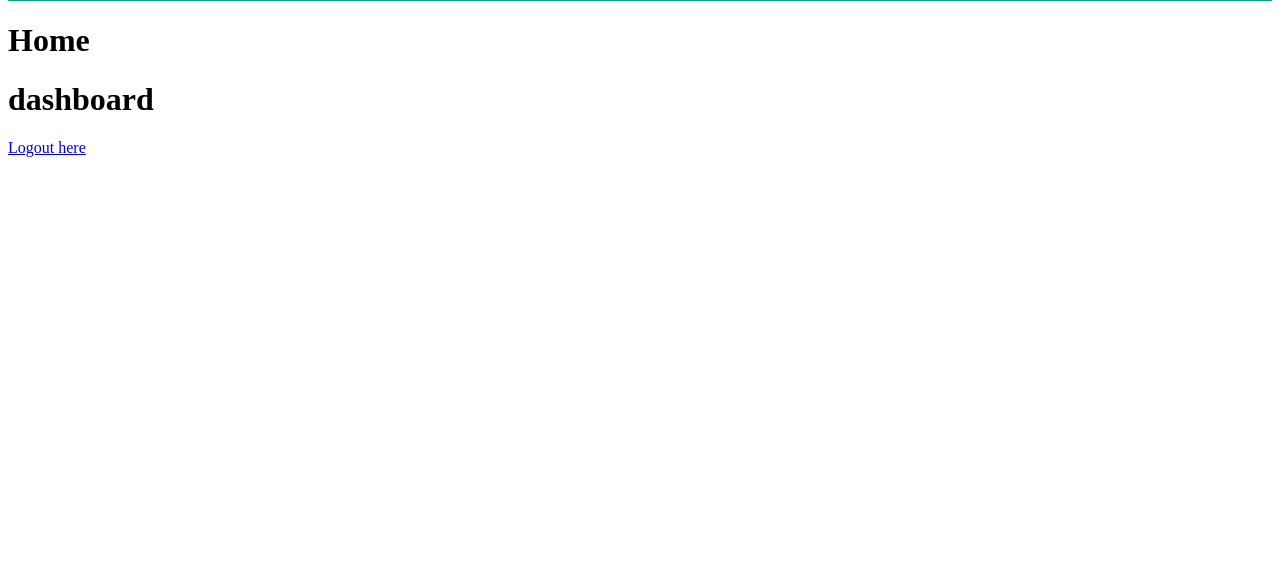
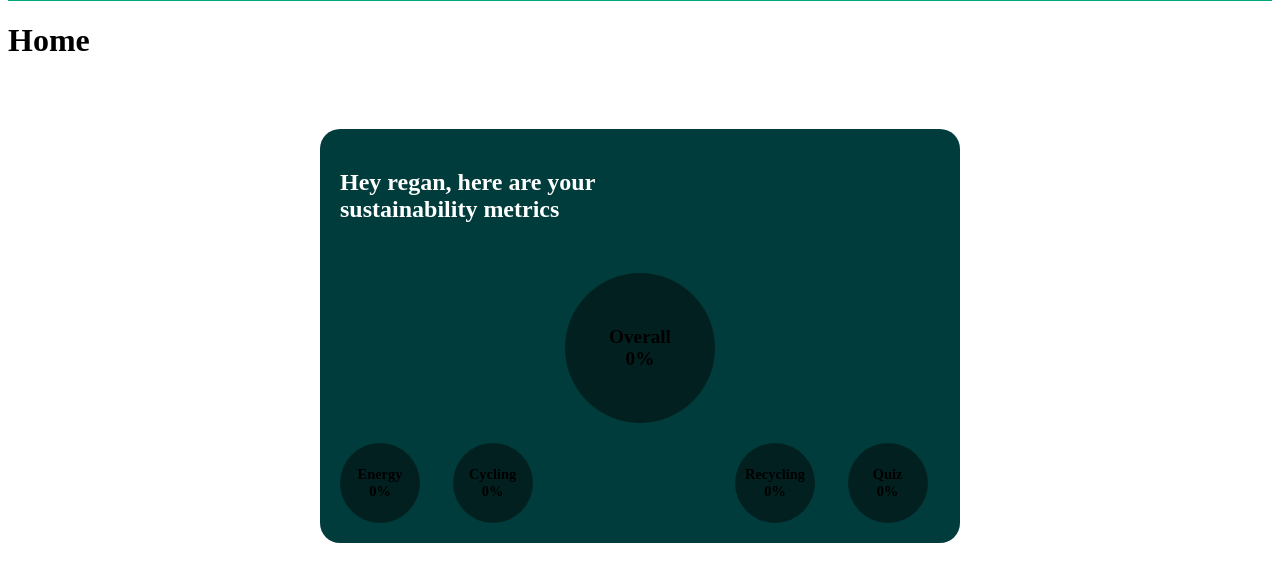
Before and after one commit to regebrot/bestGroupProject2, a Django app: page / in a window 1280 px wide. Shown: the part 139-721 px from the top of the page. Run offline with Django 5.2, Linux system fonts and the light colour scheme; a user stored in the database is signed in; data comes from the database, SQL or seed files in the repository; data that the repository does not hold is empty.

Commit message:
Update dashboard.html
Added Dashboard template

```diff
--- a/groupProjectParent/templates/dashboard.html
+++ b/groupProjectParent/templates/dashboard.html
@@ -1,11 +1,20 @@
-<!DOCTYPE html>
-<html lang="en">
-<head>
-    <meta charset="UTF-8">
-    <title>Dashboard</title>
-</head>
-<body>
-    <h1>dashboard</h1>
-    <a href="{% url 'user-logout' %}"> Logout here </a>
-</body>
-</html>
+<div class="dashboard-container">
+    <div class="dashboard-header">
+        <h2>Hey {{ user.profile.display_name|default:user.username }}, here are your sustainability metrics</h2>
+    </div>
+    <div class="gauge minigame energy" style="--percent: {{ energy_percentile|default:'0' }};">
+        <span>Energy<br>{{ energy_percentile|default:"0" }}%</span>
+    </div>
+    <div class="gauge minigame cycling" style="--percent: {{ cycling_percentile|default:'0' }};">
+        <span>Cycling<br>{{ cycling_percentile|default:"0" }}%</span>
+    </div>
+    <div class="gauge minigame recycling" style="--percent: {{ recycling_percentile|default:'0' }};">
+        <span>Recycling<br>{{ recycling_percentile|default:"0" }}%</span>
+    </div>
+    <div class="gauge minigame quiz" style="--percent: {{ quiz_percentile|default:'0' }};">
+        <span>Quiz<br>{{ quiz_percentile|default:"0" }}%</span>
+    </div>
+    <div class="gauge overall" style="--percent: {{ overall_percentile|default:'0' }};">
+        <span>Overall<br>{{ overall_percentile|default:"0" }}%</span>
+     </div>
+</div>
```
